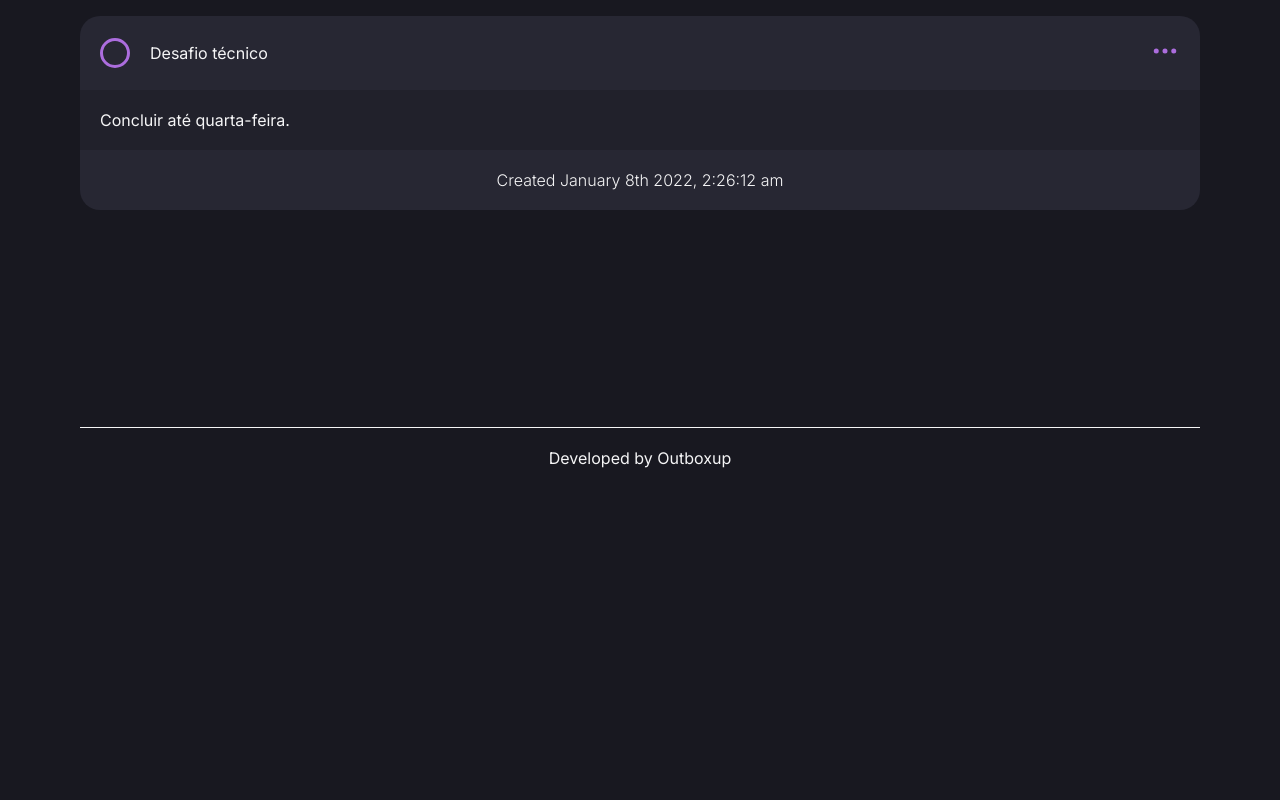
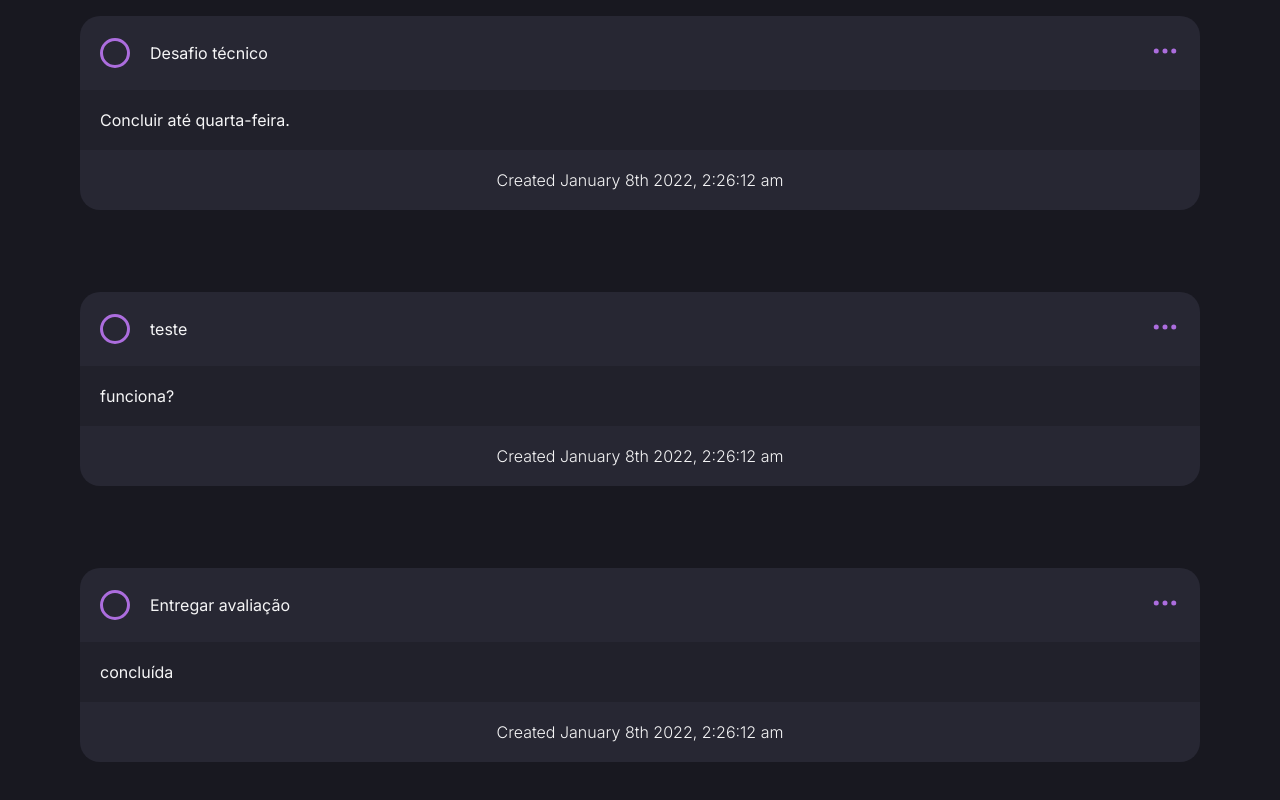
Before and after one commit to jjromary/OutBoxUp_ToDoList, a React (Create React App) app: page / in a window 1280 px wide. Shown: the part 340-1140 px from the top of the page. Before the commit the page ends 808 px from the top, so only its background shows below. Built offline with nearby package versions, Linux system fonts and the light colour scheme; data requests are answered from the project's data file.

Commit message:
adicionando itens na lista

```diff
--- a/db.json
+++ b/db.json
@@ -4,7 +4,17 @@
       "id": 1,
       "title": "Desafio técnico",
       "description": "Concluir até quarta-feira.",
-            "created":" "
+      "created": " "
+    },
+    {
+      "title": "teste",
+      "description": "funciona?",
+      "id": 2
+    },
+    {
+      "title": "Entregar avaliação",
+      "description": "concluída",
+      "id": 3
     }
   ]
 }
--- a/package.json
+++ b/package.json
@@ -9,6 +9,7 @@
     "react": "^17.0.2",
     "react-dom": "^17.0.2",
     "react-moment": "^1.1.1",
+    "react-router-dom": "6",
     "react-scripts": "5.0.0",
     "styled-components": "^5.3.3",
     "typescript": "^4.4.2",
@@ -25,6 +26,7 @@
     "@types/react": "^17.0.20",
     "@types/react-dom": "^17.0.9",
     "@types/react-modal": "^3.13.1",
+    "@types/react-router-dom": "^5.3.2",
     "@types/styled-components": "^5.1.19",
     "react-modal": "^3.14.4"
   },
--- a/src/components/Cards/styles.ts
+++ b/src/components/Cards/styles.ts
@@ -7,14 +7,13 @@ export const Container = styled.div`
   display: flex;
   align-items: center;
 
-
-
 `;
 
 export const Content = styled.div`
   width: 100%;
   display: flex;
   flex-direction: column;
+
 
   .header {
     display: flex;
--- a/src/components/Dashboard/styles.ts
+++ b/src/components/Dashboard/styles.ts
@@ -4,6 +4,7 @@ export const Container = styled.main`
   max-width: 1120px;
   margin: 0 auto;
   margin-top: 3.75rem;
+
 
   button:focus {
     background: var(--gray-750);
--- a/src/components/NewTaskModal/index.tsx
+++ b/src/components/NewTaskModal/index.tsx
@@ -1,6 +1,9 @@
 import Modal from "react-modal";
 import { Container } from "./styles";
 import closeimg from "../../assets/close.svg";
+import { Item } from '../../types/Item'
+import React, { useState } from "react";
+import axios from 'axios'
 
 Modal.setAppElement("#root"); //acessibilidade
 
@@ -9,7 +12,25 @@ interface NewTaskModalProps {
   onRequestClose: () => void;
 }
 
+
+
 export function NewTaskModal({ isOpen, onRequestClose }: NewTaskModalProps) {
+  const [values, setValues] = useState<Item[]>([]);
+
+  function Onchange(ev: React.ChangeEvent<HTMLTextAreaElement>) {
+    const {name, value} = ev.target;
+
+    setValues({...values, [name]: value});
+  }
+
+  function onSubmit(ev: React.SyntheticEvent){
+    // ev.preventDefault();
+
+    axios.post('http://localhost:5000/tasks', values)
+      .then((response) => {
+      });
+  }
+
   return (
     <Modal
       isOpen={isOpen}
@@ -24,11 +45,11 @@ export function NewTaskModal({ isOpen, onRequestClose }: NewTaskModalProps) {
       >
         <img src={closeimg} alt="fechar modal" />
       </button>
-      <Container>
+      <Container onSubmit={onSubmit}>
         <h2>New task</h2>
 
-        <textarea placeholder="Title" />
-        <textarea placeholder="Description" className="description"/>
+        <textarea placeholder="Title" id="title" name="title" onChange={Onchange} />
+        <textarea placeholder="Description" id="description" name="description" className="description" onChange={Onchange}/>
 
         <button type="submit">Save</button>
       </Container>
```
Also changed, not shown: 1 other file (tests, documents, lock files or other folders). Lines whose indentation alone changed are shown as unchanged.
